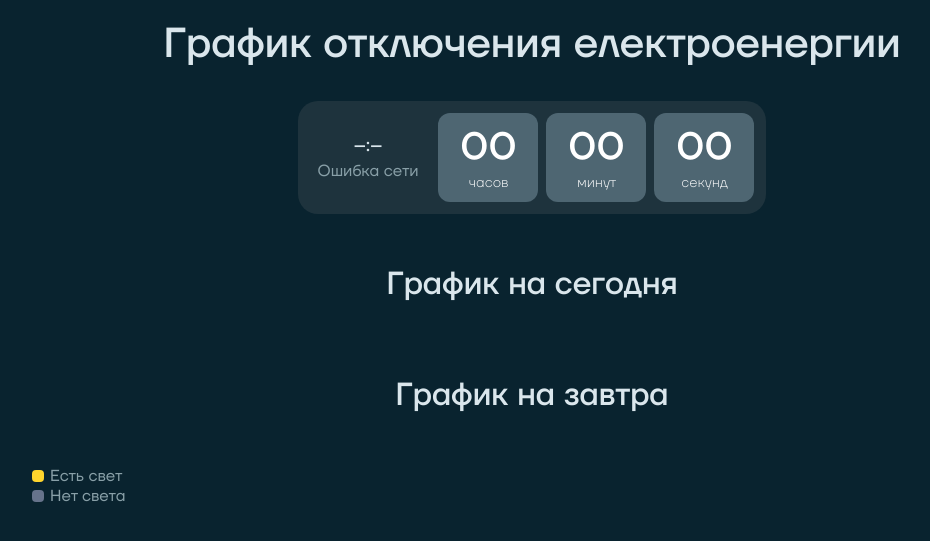
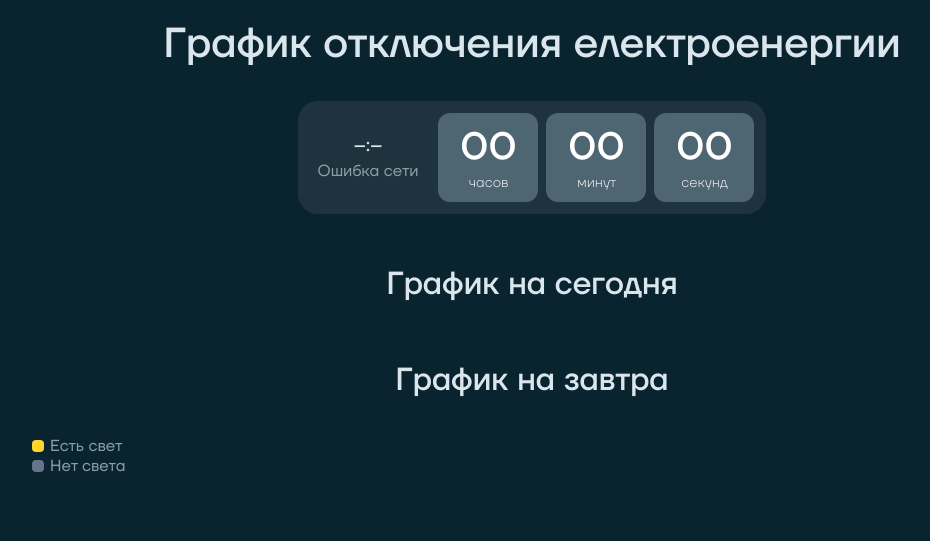
Before and after one commit to Ay4y0/Light_on-off_4.1, a plain HTML site: page index.html in a window 1280 px wide. Shown: the part 125-666 px from the top of the page, without its empty margins (108-1038 px from the left). Drawn offline with Linux system fonts and the light colour scheme; no server answers.

Commit message:
Update style.css

```diff
--- a/style.css
+++ b/style.css
@@ -164,7 +164,7 @@ body.dark header {
     text-align: center;
     font-size: 32px;
     font-weight: 500;
-    margin: 40px 0 30px;
+    margin: 40px 0 15px;
 }
 
 .scale_hours {
```
